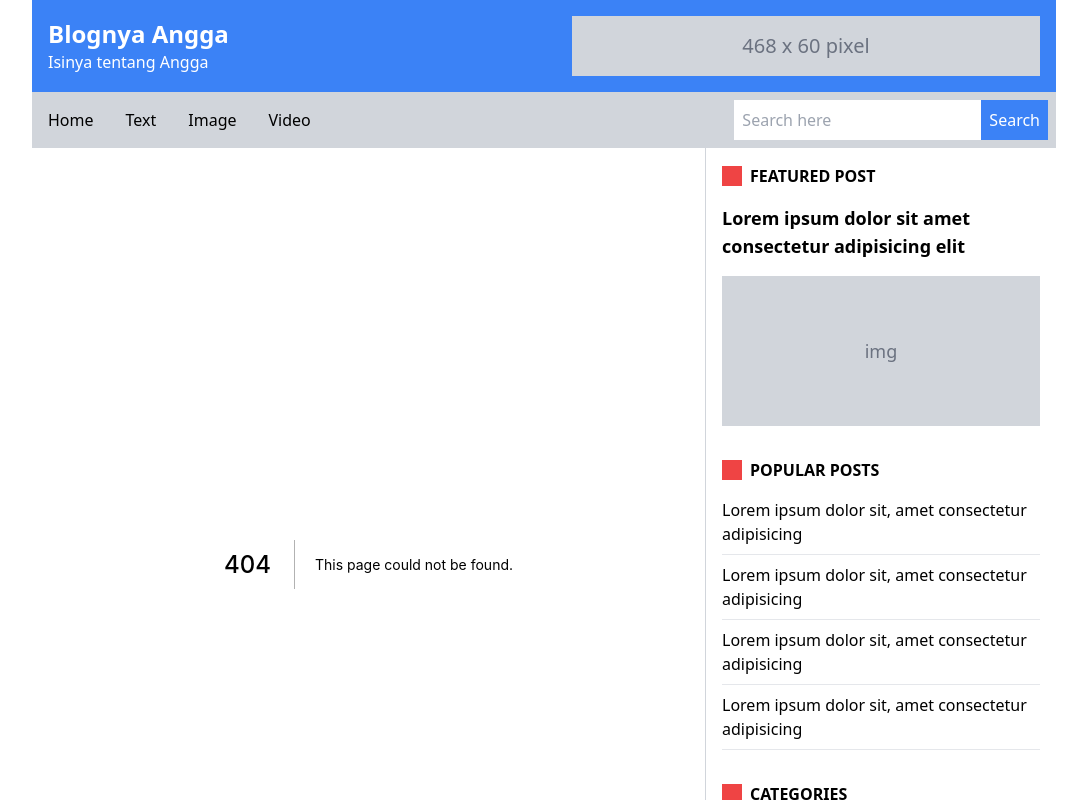
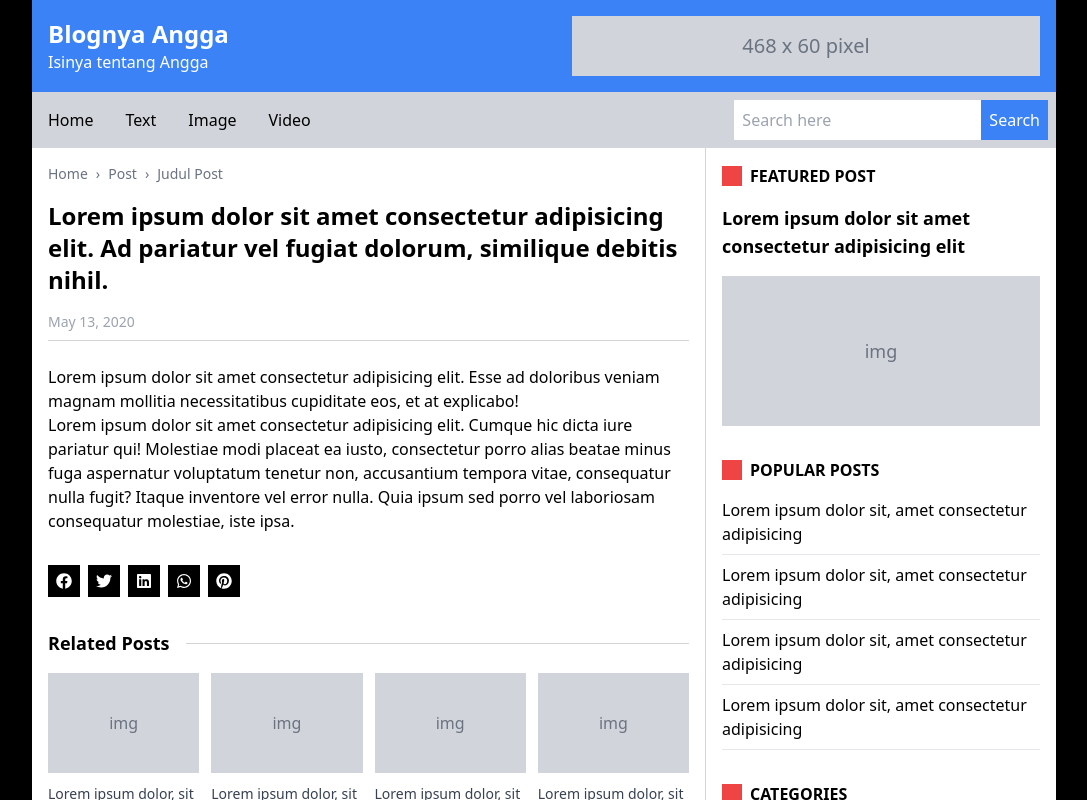
Before and after one commit to anggakswr/blog-next, a Next.js app: page /post/post-pertama in a window 1280 px wide. Before the commit this address had no page. Shown: the top 800 px of the page, without its empty margins (96-1183 px from the left). Built offline with nearby package versions, Linux system fonts and the light colour scheme.

Commit message:
Added detail post page

```diff
--- a/components/Navbar.tsx
+++ b/components/Navbar.tsx
@@ -1,10 +1,17 @@
+import Link from "next/link";
+import { useRouter } from "next/router";
+
 const Navbar = () => {
+  const { pathname } = useRouter();
+  const active = "p-4 bg-black text-white";
+  const notActive = "p-4 hover:bg-black hover:text-white";
+
   return (
     <nav className="box-between bg-gray-300">
       <div className="flex">
-        <a href="#" className="p-4 hover:bg-black hover:text-white">
-          Home
-        </a>
+        <Link href="/">
+          <a className={pathname === "/" ? active : notActive}>Home</a>
+        </Link>
 
         <a href="#" className="p-4 hover:bg-black hover:text-white">
           Text
--- a/components/index/Post.tsx
+++ b/components/index/Post.tsx
@@ -1,3 +1,5 @@
+import Link from "next/link";
+
 const Post = () => {
   return (
     <div className="box-equal gap-x-4 mb-8">
@@ -17,12 +19,11 @@ const Post = () => {
         </small>
 
         {/* title (link) */}
-        <a
-          href="#"
-          className="text-xl font-semibold block my-2 hover:text-blue-500"
-        >
-          Lorem ipsum dolor sit amet consectetur adipisicing
-        </a>
+        <Link href="/post/post-pertama">
+          <a className="text-xl font-semibold block my-2 hover:text-blue-500">
+            Lorem ipsum dolor sit amet consectetur adipisicing
+          </a>
+        </Link>
 
         {/* desc */}
         <p className="text-gray-500 text-sm">
--- /dev/null
+++ b/components/post/slug/Breadcrumb.tsx
@@ -0,0 +1,23 @@
+import Link from "next/link";
+
+const Breadcrumb = () => {
+  return (
+    <nav className="box-equal gap-x-2 text-sm text-gray-500">
+      <Link href="/">
+        <a className="hover:text-blue-500">Home</a>
+      </Link>
+
+      <span>&rsaquo;</span>
+
+      <Link href="/post">
+        <a className="hover:text-blue-500">Post</a>
+      </Link>
+
+      <span>&rsaquo;</span>
+
+      <p>Judul Post</p>
+    </nav>
+  );
+};
+
+export default Breadcrumb;
--- /dev/null
+++ b/components/post/slug/RelatedPosts.tsx
@@ -0,0 +1,31 @@
+import Link from "next/link";
+
+const RelatedPosts = () => {
+  return (
+    <section className="pb-8 border-b border-gray-300 mb-8">
+      <div className="box-equal gap-x-4 mb-4">
+        <h2 className="text-lg font-bold">Related Posts</h2>
+        <hr className="flex-1 border-t border-gray-300" />
+      </div>
+
+      <nav className="grid grid-cols-4 gap-x-3">
+        {[1, 2, 3, 4].map((post) => (
+          <Link key={"post-" + post} href="/post/moto-gp">
+            <a>
+              <div className="bg-gray-300 text-gray-500 box-center h-[100px] mb-2">
+                img
+              </div>
+
+              {/* title */}
+              <span className="text-sm text-gray-700 hover:underline hover:text-red-500">
+                Lorem ipsum dolor, sit amet consectetur adipisicing.
+              </span>
+            </a>
+          </Link>
+        ))}
+      </nav>
+    </section>
+  );
+};
+
+export default RelatedPosts;
--- /dev/null
+++ b/components/post/slug/ShareBtns.tsx
@@ -0,0 +1,35 @@
+import {
+  FaFacebook,
+  FaTwitter,
+  FaLinkedin,
+  FaWhatsapp,
+  FaPinterest,
+} from "react-icons/fa";
+
+const ShareBtns = () => {
+  return (
+    <nav className="my-8 flex gap-x-2">
+      <a href="#" className="inline-block p-2 bg-black">
+        <FaFacebook color="white" />
+      </a>
+
+      <a href="#" className="inline-block p-2 bg-black">
+        <FaTwitter color="white" />
+      </a>
+
+      <a href="#" className="inline-block p-2 bg-black">
+        <FaLinkedin color="white" />
+      </a>
+
+      <a href="#" className="inline-block p-2 bg-black">
+        <FaWhatsapp color="white" />
+      </a>
+
+      <a href="#" className="inline-block p-2 bg-black">
+        <FaPinterest color="white" />
+      </a>
+    </nav>
+  );
+};
+
+export default ShareBtns;
--- a/next.config.js
+++ b/next.config.js
@@ -2,6 +2,15 @@
 const nextConfig = {
   reactStrictMode: true,
   swcMinify: true,
-}
+  redirects: async () => {
+    return [
+      {
+        source: "/post",
+        destination: "/",
+        permanent: true,
+      },
+    ];
+  },
+};
 
-module.exports = nextConfig
+module.exports = nextConfig;
--- a/package.json
+++ b/package.json
@@ -11,7 +11,8 @@
   "dependencies": {
     "next": "12.2.5",
     "react": "18.2.0",
-    "react-dom": "18.2.0"
+    "react-dom": "18.2.0",
+    "react-icons": "^4.4.0"
   },
   "devDependencies": {
     "@types/node": "18.7.13",
--- /dev/null
+++ b/pages/post/[slug].tsx
@@ -0,0 +1,48 @@
+import Breadcrumb from "components/post/slug/Breadcrumb";
+import RelatedPosts from "components/post/slug/RelatedPosts";
+import ShareBtns from "components/post/slug/ShareBtns";
+import type { NextPage } from "next";
+
+const DetailPost: NextPage = () => {
+  return (
+    <>
+      <Breadcrumb />
+
+      {/* title */}
+      <h1 className="text-2xl font-bold my-4">
+        Lorem ipsum dolor sit amet consectetur adipisicing elit. Ad pariatur vel
+        fugiat dolorum, similique debitis nihil.
+      </h1>
+
+      {/* date */}
+      <p className="text-sm text-gray-400 border-b border-gray-300 pb-2 mb-6">
+        May 13, 2020
+      </p>
+
+      {/* content */}
+      <article>
+        <p>
+          Lorem ipsum dolor sit amet consectetur adipisicing elit. Esse ad
+          doloribus veniam magnam mollitia necessitatibus cupiditate eos, et at
+          explicabo!
+        </p>
+        <p>
+          Lorem ipsum dolor sit amet consectetur adipisicing elit. Cumque hic
+          dicta iure pariatur qui! Molestiae modi placeat ea iusto, consectetur
+          porro alias beatae minus fuga aspernatur voluptatum tenetur non,
+          accusantium tempora vitae, consequatur nulla fugit? Itaque inventore
+          vel error nulla. Quia ipsum sed porro vel laboriosam consequatur
+          molestiae, iste ipsa.
+        </p>
+      </article>
+
+      {/* share btns */}
+      <ShareBtns />
+
+      {/* related posts */}
+      <RelatedPosts />
+    </>
+  );
+};
+
+export default DetailPost;
```
Also changed, not shown: 1 other file (tests, documents, lock files or other folders).
